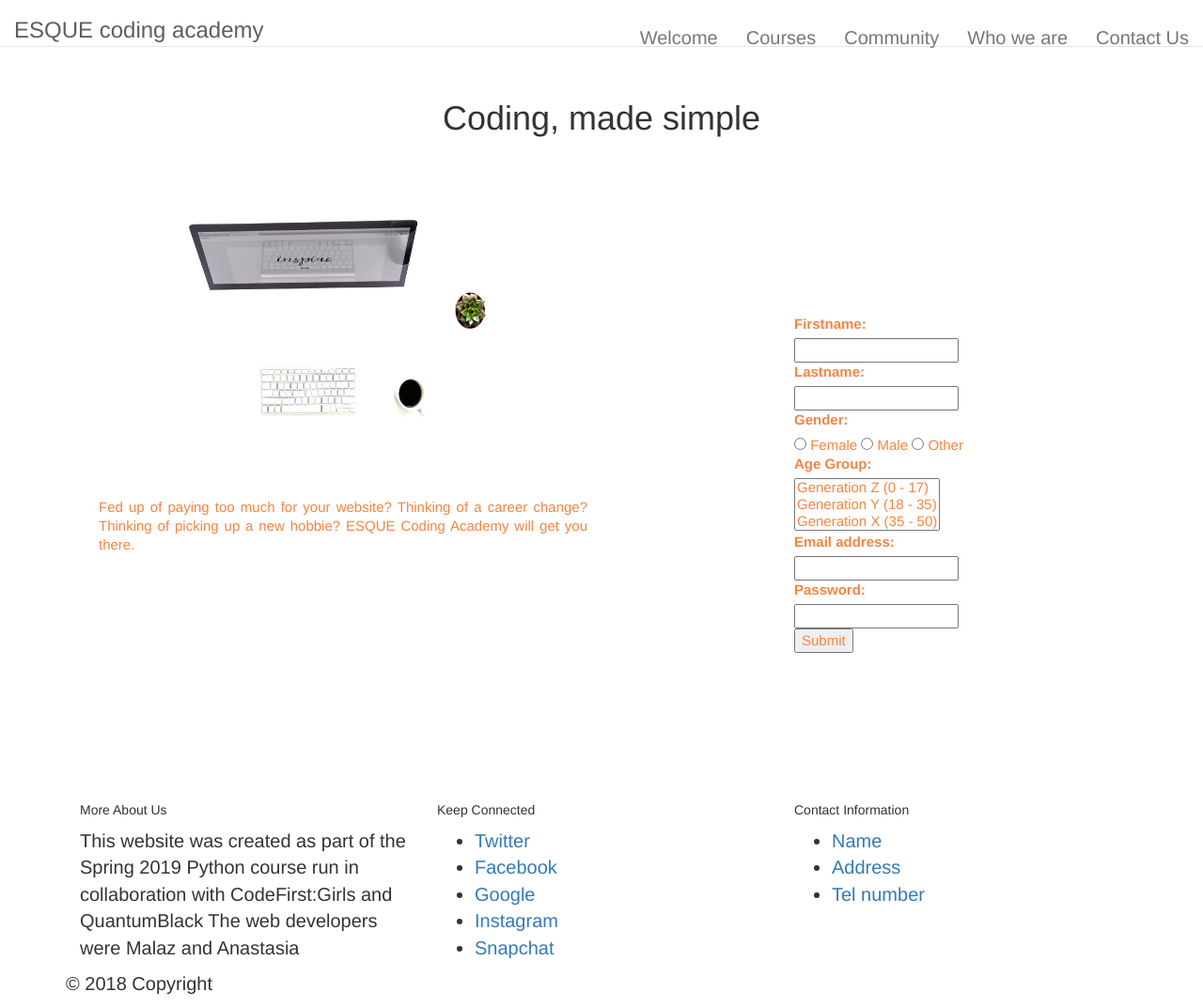
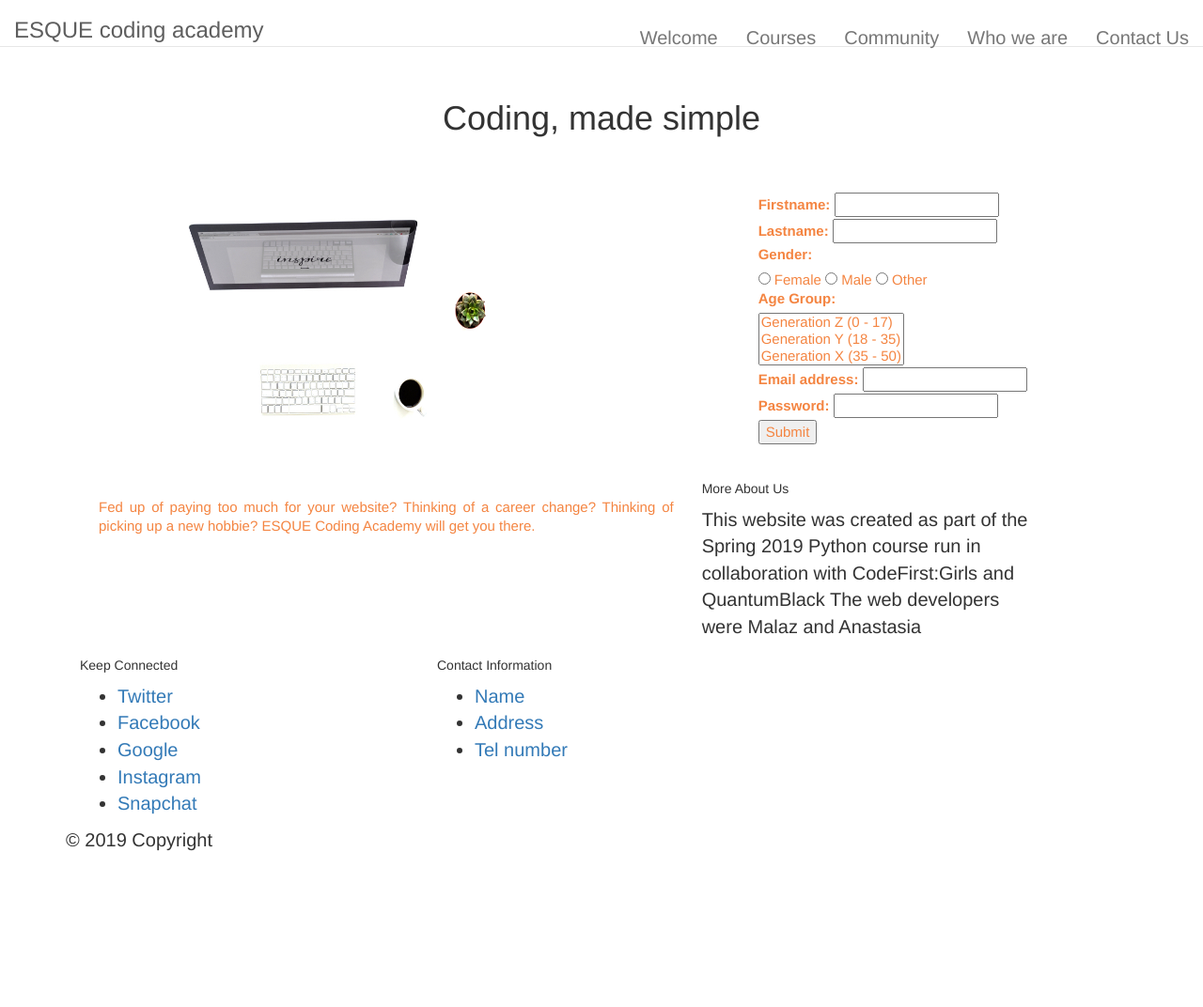
Before and after one commit to malazmustafa/Competition_App, a plain HTML site: page templates/index.html in a window 1280 px wide. Shown: the whole page at 94% size. After the commit the page ends 918 px from the top, so only its background shows below. Drawn offline with nearby package versions, Linux system fonts and the light colour scheme; files that its build step writes are made by us from their sources; files whose address does not match are found by name.

Commit message:
fixed weird levels of form and pic

```diff
--- a/templates/index.html
+++ b/templates/index.html
@@ -64,12 +64,12 @@
           </div>
         <p>
           <div class="signupform">
-            <div class="col-md-6">
+            <div class="col-md-7">
               <p align="justify">
                   <img src="/Users/anastasiaaniwa/Desktop/CodeFirstGirls/Python/Competition_App/static/images/laptopaerial.jpg" width="460" height="345">
                   <br>Fed up of paying too much for your website? Thinking of a career change? Thinking of picking up a new hobbie? ESQUE Coding Academy will get you there.
             </div>
-            <div class="col-md-6">
+            <div class="col-md-5">
               <div class="signupform">
                 <ul style= "list-style: none";>
                   <div id="signup-form">
@@ -116,6 +116,7 @@
                 </div>
 
               </p>
+
               <footer id="myFooter" class="myFooter">
                   <div class="container-fluid">
                     <div class="row">
@@ -144,9 +145,9 @@
                     </div>
                   </div>
                   <div class="footer-copyright">
-                    <p>© 2018 Copyright </p>
+                    <p>© 2019 Copyright </p>
                   </div>
                 </footer>
-              <script src="static/jquery-3.3.1.min.js"></script>
-              <script src="js/bootstrap.min.js"></script>
+              <script src="/Users/anastasiaaniwa/Desktop/CodeFirstGirls/Python/Competition_App/static/jquery-3.3.1.min.js"></script>
+              <!-- <script src="js/bootstrap.min.js"></script> -->
         </body>
```
